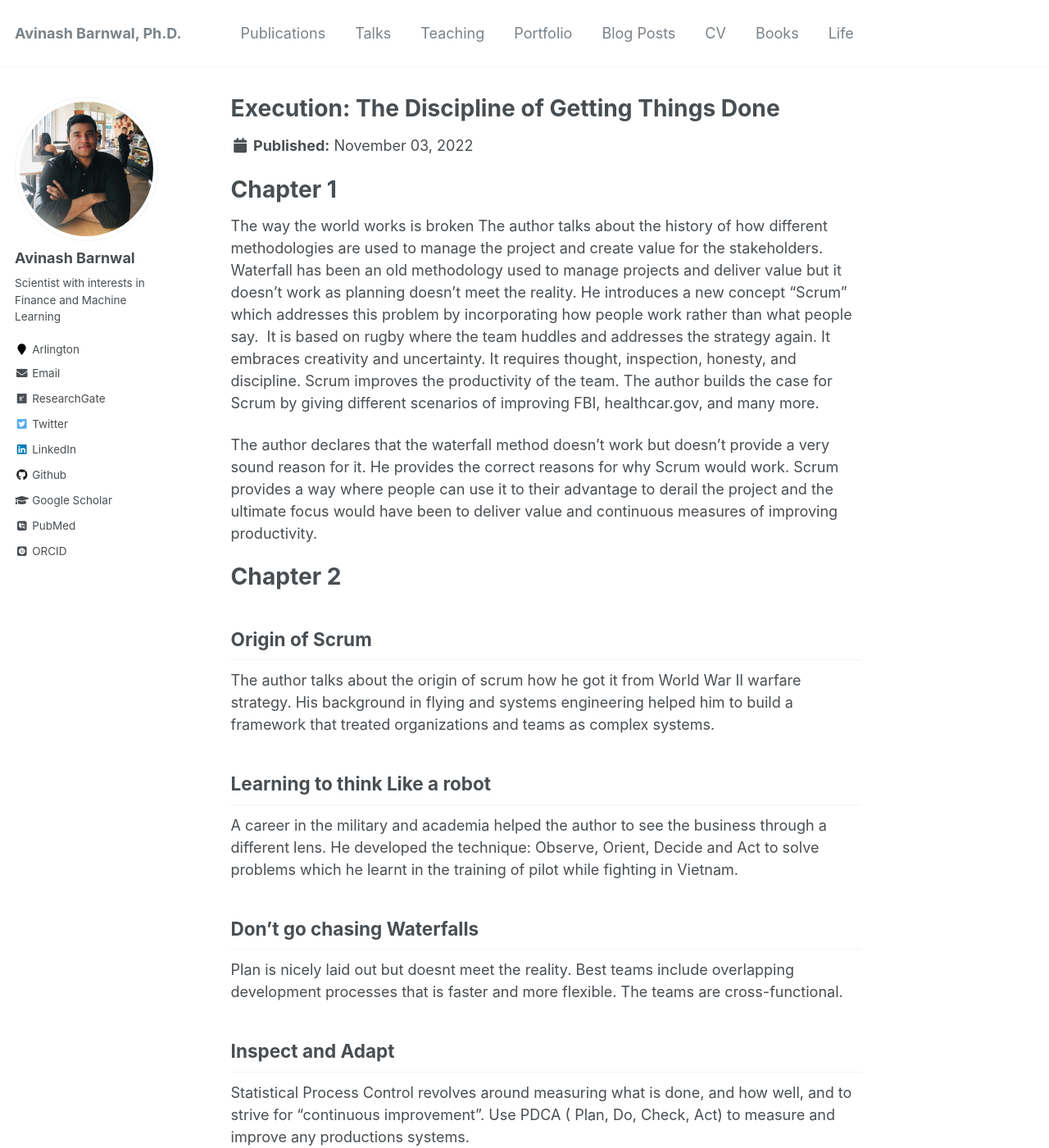
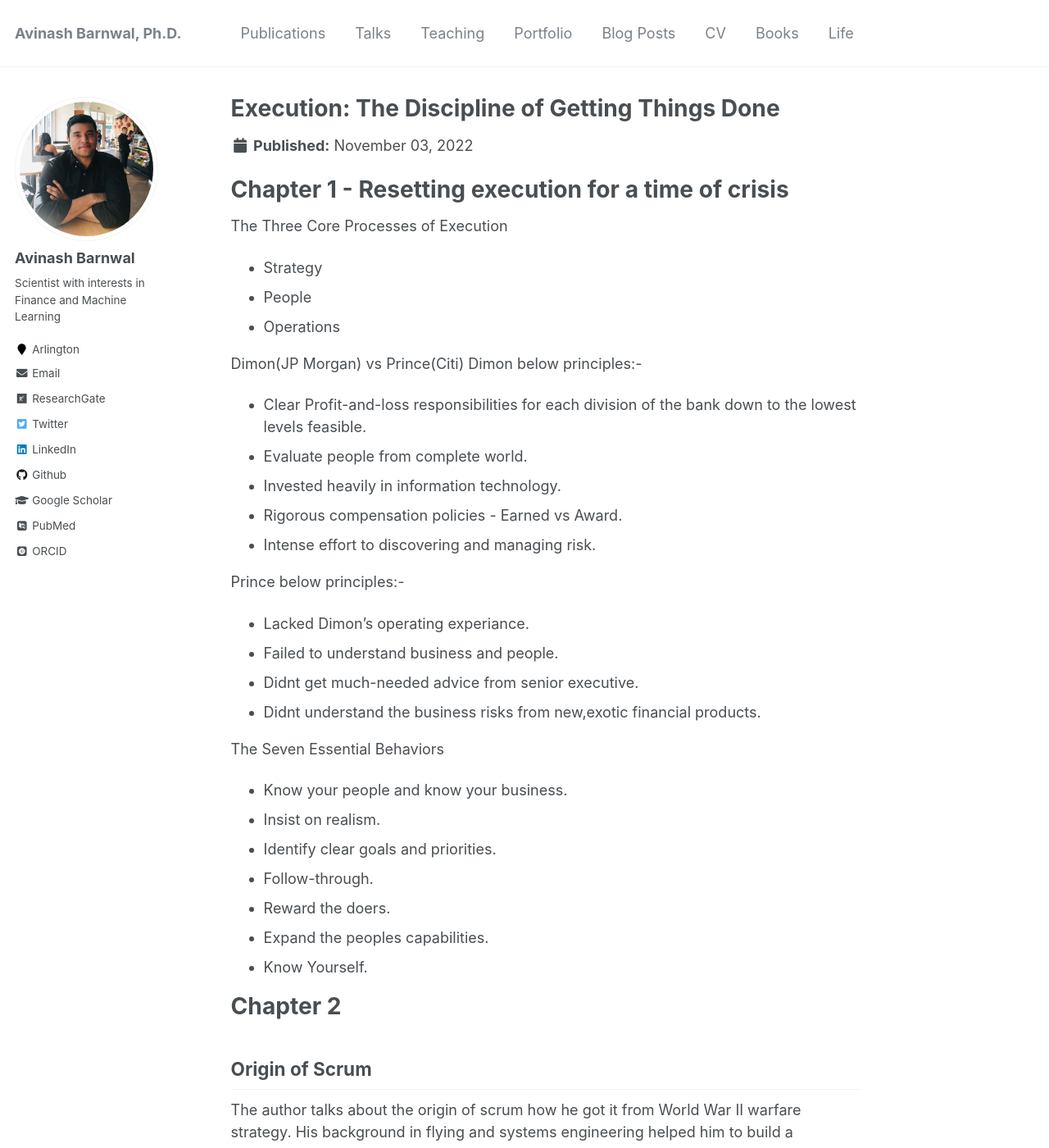
Before and after one commit to avinashbarnwal/avinashbarnwal.github.io, a Jekyll site: the page built from _books/execution.md, in a window 1280 px wide and 1400 px high. Shown: the whole window at 82% size. Built offline with Jekyll 4.4.1, drawn with Linux system fonts in a browser that asks for light colours; some web fonts are replaced.

Commit message:
Update execution.md

```diff
--- a/_books/execution.md
+++ b/_books/execution.md
@@ -7,12 +7,41 @@ date: 2022-11-03
 ---
 
 
-# Chapter 1
+# Chapter 1 - Resetting execution for a time of crisis
 
-The way the world works is broken
-The author talks about the history of how different methodologies are used to manage the project and create value for the stakeholders. Waterfall has been an old methodology used to manage projects and deliver value but it doesn't work as planning doesn't meet the reality. He introduces a new concept "Scrum" which addresses this problem by incorporating how people work rather than what people say.  It is based on rugby where the team huddles and addresses the strategy again. It embraces creativity and uncertainty. It requires thought, inspection, honesty, and discipline. Scrum improves the productivity of the team. The author builds the case for  Scrum by giving different scenarios of improving FBI, healthcar.gov, and many more.
+The Three Core Processes of Execution
+- Strategy
+- People
+- Operations
 
-The author declares that the waterfall method doesn't work but doesn't provide a very sound reason for it. He provides the correct reasons for why Scrum would work. Scrum provides a way where people can use it to their advantage to derail the project and the ultimate focus would have been to deliver value and continuous measures of improving productivity.
+Dimon(JP Morgan) vs Prince(Citi)
+Dimon below principles:-
+- Clear Profit-and-loss responsibilities for each division of the bank down to the lowest levels feasible.
+- Evaluate people from complete world.
+- Invested heavily in information technology.
+- Rigorous compensation policies - Earned vs Award.
+- Intense effort to discovering and managing risk.
+
+Prince below principles:-
+- Lacked Dimon's operating experiance.
+- Failed to understand business and people.
+- Didnt get much-needed advice from senior executive.
+- Didnt understand the business risks from new,exotic financial products.
+
+
+The Seven Essential Behaviors
+
+- Know your people and know your business.
+- Insist on realism.
+- Identify clear goals and priorities.
+- Follow-through.
+- Reward the doers.
+- Expand the peoples capabilities.
+- Know Yourself.
+
+
+
+
 
 # Chapter 2
 
```
